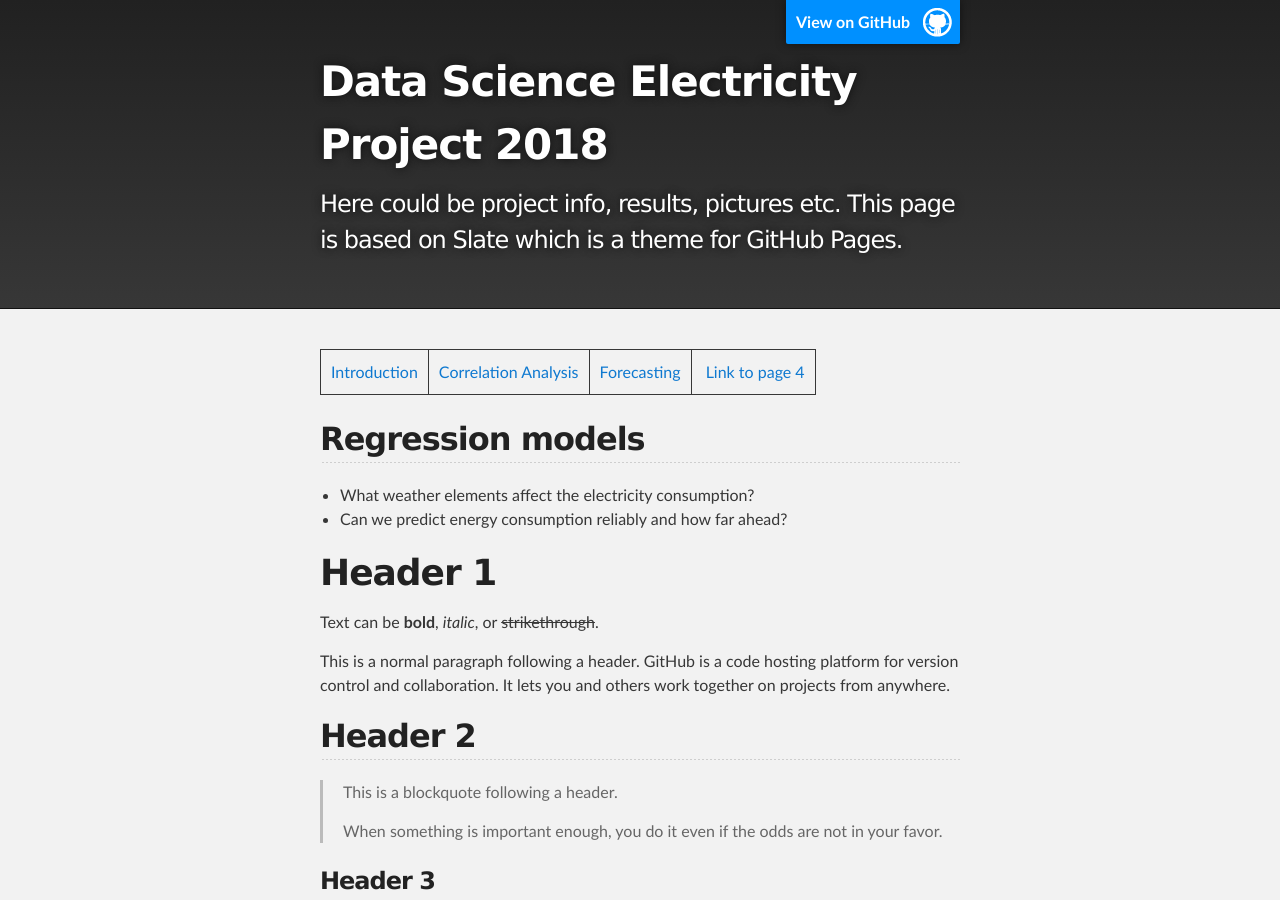
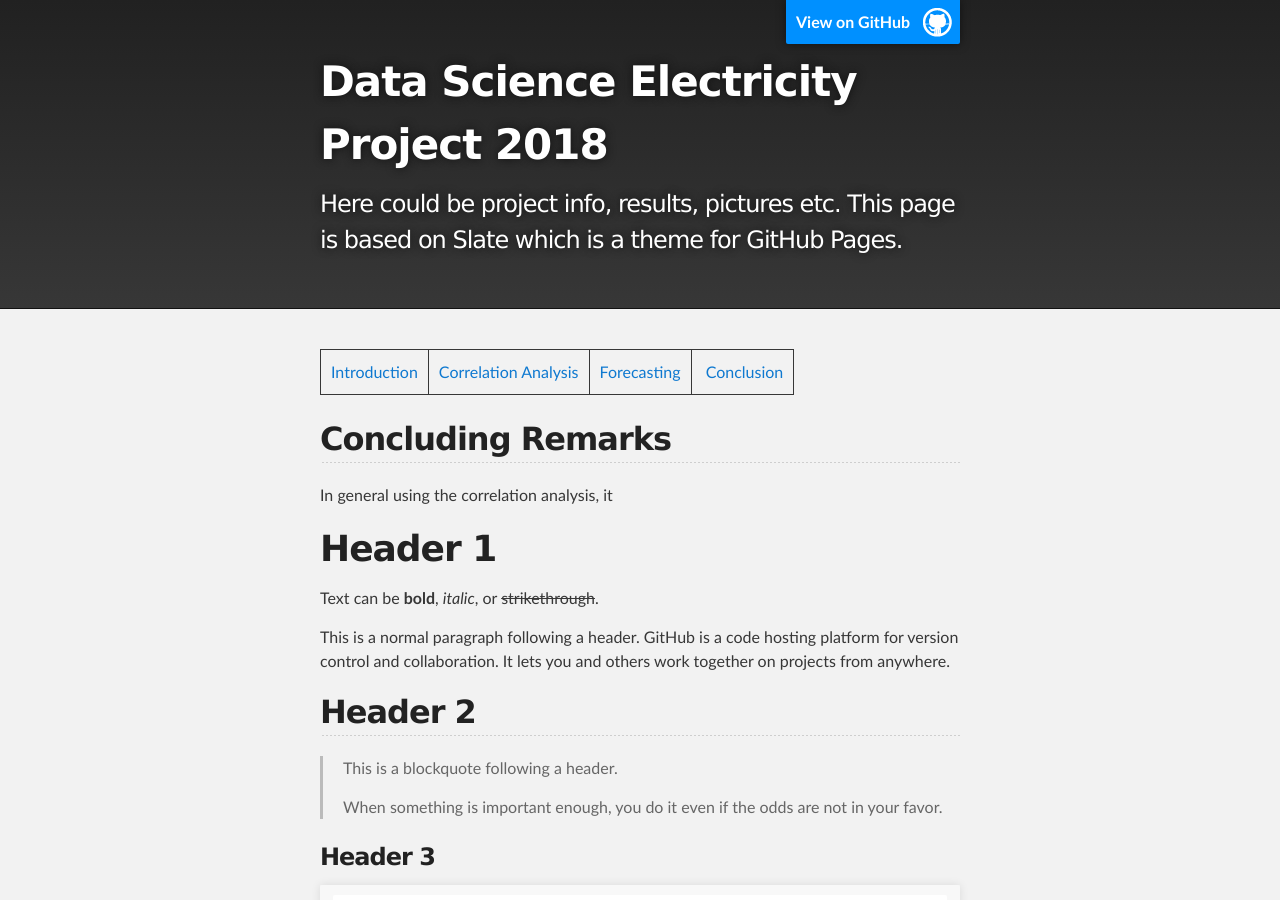
Before and after one commit to dmuiruri/ds_proj, a Jekyll site: the page built from docs/pages/conclusion.md, in a window 1280 px wide and 900 px high. Built offline with Jekyll 4.4.1, drawn with Linux system fonts in a browser that asks for light colours.

Commit message:
Update conclusion.md

```diff
--- a/docs/pages/conclusion.md
+++ b/docs/pages/conclusion.md
@@ -2,12 +2,10 @@
 layout: default
 ---
 
-[Introduction](./../index.html) | [Correlation Analysis](./../pages/corr_analysis.html) | [Forecasting](./../pages/forecasting.html) | [Link to page 4](./pages/another-page.html)
+[Introduction](./../index.html) | [Correlation Analysis](./../pages/corr_analysis.html) | [Forecasting](./../pages/forecasting.html) | [Conclusion](./../pages/conclusion.html)
 
-## Regression models
-* What weather elements affect the electricity consumption?
-* Can we predict energy consumption reliably and how far ahead?
-
+## Concluding Remarks
+In general using the correlation analysis, it
 
 # Header 1
 
```
